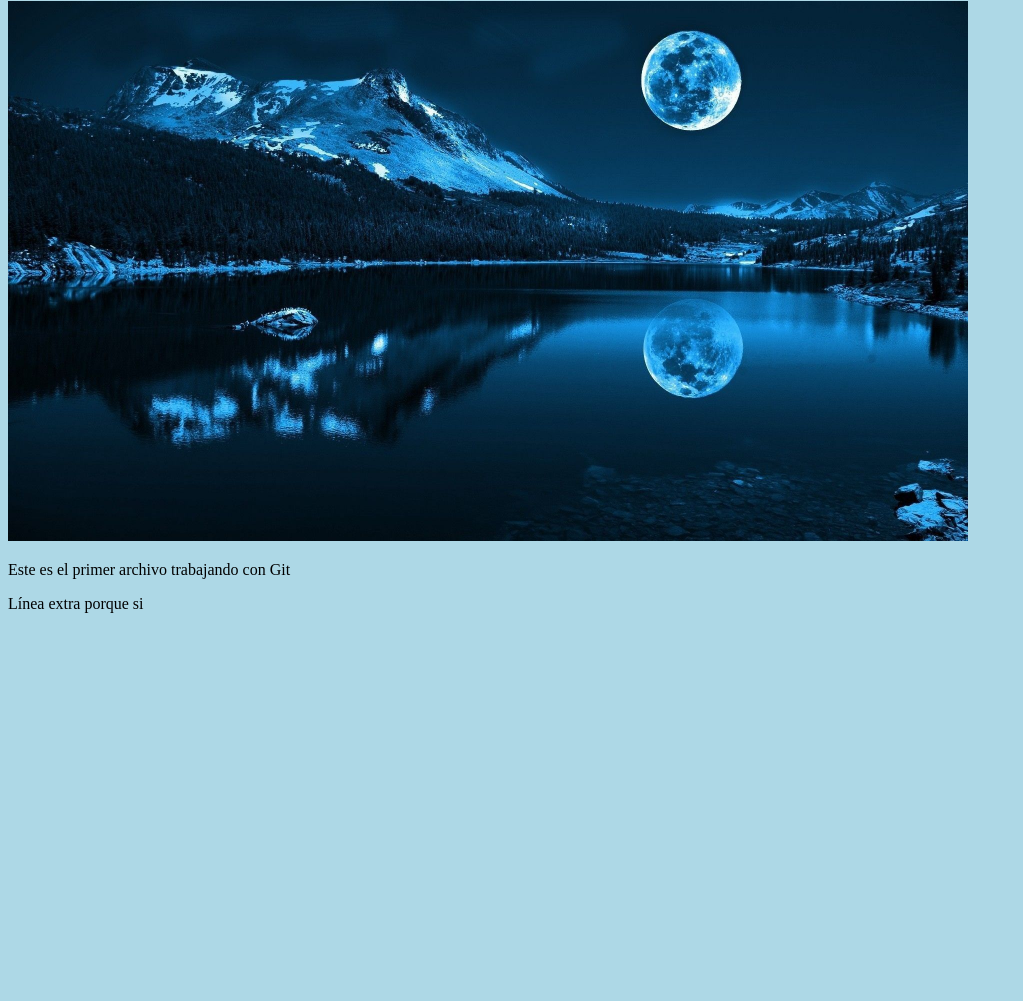
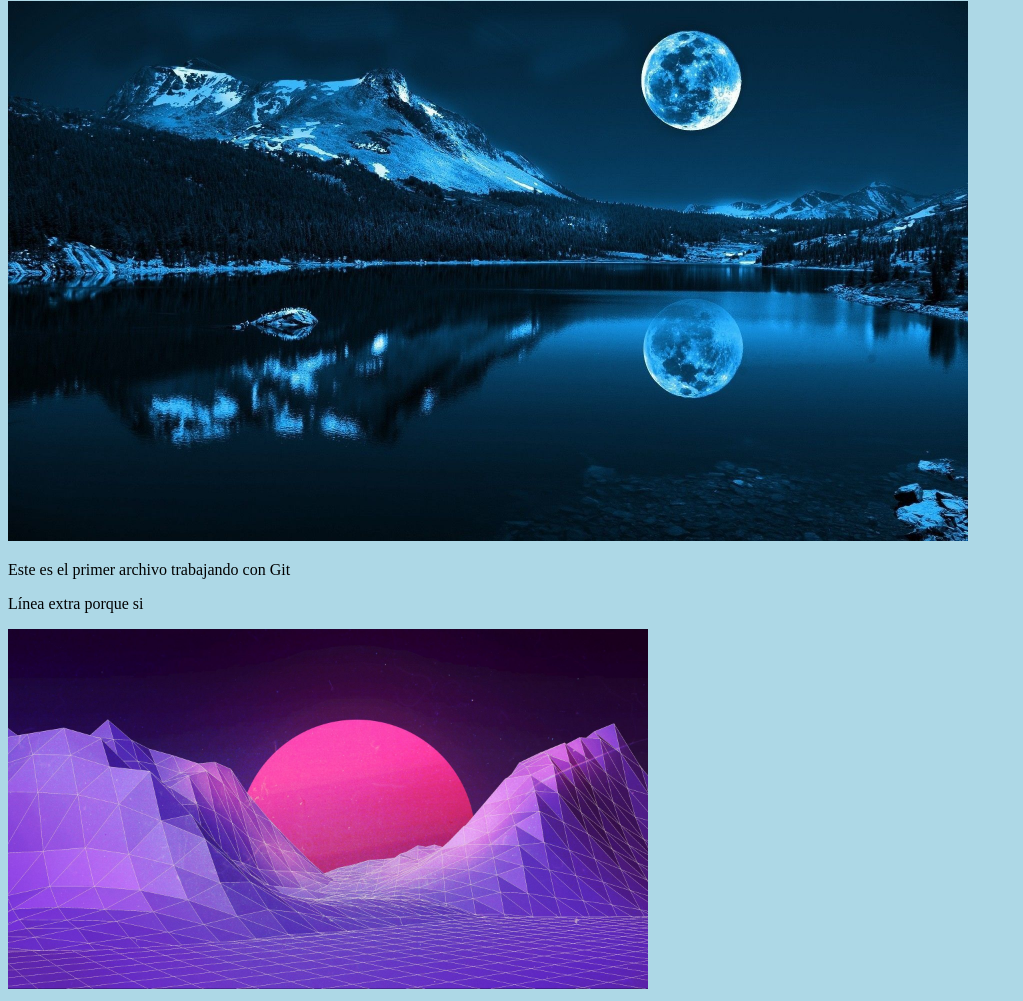
Before and after one commit to LeonardoXTP/GitTutorial, a plain HTML site: page index.html in a window 1280 px wide. Shown: the part 79-1080 px from the top of the page, without its empty margins (0-1023 px from the left). Before the commit the page ends 800 px from the top, so only its background shows below. Drawn offline with Linux system fonts and the light colour scheme.

Commit message:
Agregar una 2da imagen

```diff
--- a/index.html
+++ b/index.html
@@ -13,5 +13,8 @@
     </div>
     <p>Este es el primer archivo trabajando con Git</p>
     <p>Línea extra porque si</p>
+    <div>
+        <img src="imagen2.jpg" alt="Otra imagen" style="width: 100%; max-width: 640px;">
+    </div>
 </body>
 </html>
```
Also changed, not shown: imagen2.jpg (added).
